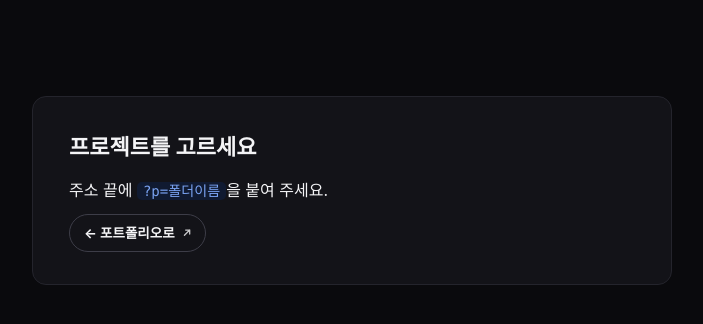
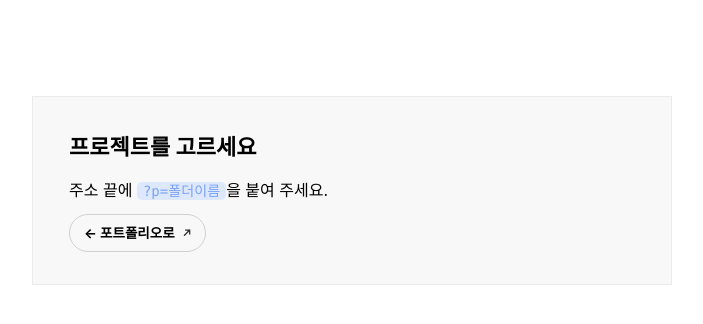
Before and after one commit to krr6606/krr6606.github.io, a plain HTML site: page doc.html in a window 1280 px wide. Shown: the whole page, without its empty margins (288-991 px from the left). Drawn offline with nearby package versions, Linux system fonts and the light colour scheme; a web font is replaced by a local one.

Commit message:
Update theme.css

```diff
--- a/theme/theme.css
+++ b/theme/theme.css
@@ -1,10 +1,43 @@
 /* ─────────────────────────────────────────────────────────────
-   테마 (theme/theme.css) — 포트폴리오 문서·발표 덱·상세 문서가 마지막에 싣는 파일
-   지금은 비어 있어 기본 테마(어두운 바탕 · profile.md 강조색 → 보랏빛 그러데이션)를 씁니다.
+   테마 (theme/theme.css) — /portfolio-theme가 만듦 · 2026-11-06
+   참고한 화면: 흰 바탕의 게임 회사 채용 소개 페이지(아래로 긴 한 페이지, 노랑·주황 띠 하나)
+   뽑은 인상: 흰 바탕 · 검은 굵은 제목 · 주황 강조(숫자 배지·제목 끝 점) · 노랑→주황 띠 · 각진 사진 카드 · 알약 배지 · 굵은 기하학 영문
+   값을 고쳐도 됩니다(저장 → 새로고침). 손잡이 설명: .claude/skills/portfolio-theme/rules.md
+   이 파일은 /portfolio-update가 건드리지 않습니다. 기본 테마로 되돌리기: /portfolio-theme 되돌리기
+   ───────────────────────────────────────────────────────────── */
+@import url("https://cdn.jsdelivr.net/npm/@fontsource/poppins@5.3.0/latin-700.css");
+@import url("https://cdn.jsdelivr.net/npm/@fontsource/poppins@5.3.0/latin-800.css");
 
-   바꾸려면: Claude Code에서 마음에 드는 웹페이지 스크린샷을 첨부하고
-     /portfolio-theme
-   를 입력하세요. Claude가 색·모양·영문 글꼴·효과를 정해진 규칙으로 뽑아 이 파일을 채웁니다.
-   손잡이(--t-*) 설명: .claude/skills/portfolio-theme/rules.md
-   이 파일은 /portfolio-update가 건드리지 않습니다(템플릿을 업데이트해도 내 테마가 남음).
-   ───────────────────────────────────────────────────────────── */
+:root {
+  /* ① 바탕과 글자 — 바탕 대비: 제목 12 · 본문 7 · 보조 4.5 이상(check-theme.py가 확인) */
+  --t-scheme: light;
+  --t-bg: #FFFFFF;              /* 페이지 바탕(흰색) */
+  --t-surface: #F8F8F8;         /* 카드·판 — 화면 아래 바닥 띠의 아주 옅은 회색 */
+  --t-ink: #000000;             /* 큰 제목·영문 분야 이름의 검정 */
+  --t-body: #2B2B2B;            /* 카드 아래 설명 글 */
+  --t-muted: #6E6E6E;           /* 영문 옆 작은 한글 라벨(화면은 #797979 — 대비 4.5를 맞추려 조금 진하게) */
+  --t-line: #EBEBEB;            /* 목록 사이 아주 옅은 구분선(화면은 #F1F1F1 — 카드 회색 위에서도 보이게 한 단 진하게) */
+  --t-line-2: #D1D1D1;         /* 알약 버튼 테두리(구분선보다 한 단 진하게) */
+
+  /* ② 강조색 — 이 줄을 지우면 profile.md의 강조색을 씀. 글자용 진하기·흰 글자 칠은 페이지가 자동으로 맞춤 */
+  --t-accent: #FF9800;          /* 숫자 배지·제목 끝 점의 주황 */
+  --t-accent-2: #FFC200;        /* 큰 띠 그러데이션의 노랑 쪽 */
+  --t-accent-3: #FFAC00;        /* 큰 띠 그러데이션의 주황 쪽 */
+
+  /* ③ 모양 */
+  --t-radius: 0px;              /* 사진 카드·띠가 모두 각짐 */
+  --t-pill: 999px;              /* 숫자 배지·버튼이 알약 */
+  --t-shadow: rgb(20 22 30 / .16);   /* 사진 카드 아래 옅은 그림자 */
+
+  /* ④ 영문 라벨 글꼴(PORTFOLIO·CHAPTER 같은 눈썹 글자, 머리 뒤 큰 영문 이름) — 한글은 늘 Pretendard */
+  --t-display: 'Poppins';
+
+  /* ⑤ 효과 */
+  --t-grad: linear-gradient(var(--accent-ink), var(--accent-ink));   /* 제목 글자는 그러데이션 없이 단색 */
+  --t-badge: linear-gradient(160deg, var(--accent-fill) 0%, var(--accent-2-fill) 62%, var(--accent-3) 130%);   /* 노랑·주황 그러데이션 띠 */
+  --t-glow: 0;                  /* 바탕에 번지는 빛 없음(평평한 흰 바탕) */
+  --t-mark: 0;                  /* 배경에 깔린 큰 장식 글자 없음 */
+
+  /* ⑥ 다이어그램 판 — 밝은 바탕이라 카드 색과 같게 */
+  --t-diagram: #F8F8F8;
+}
```
